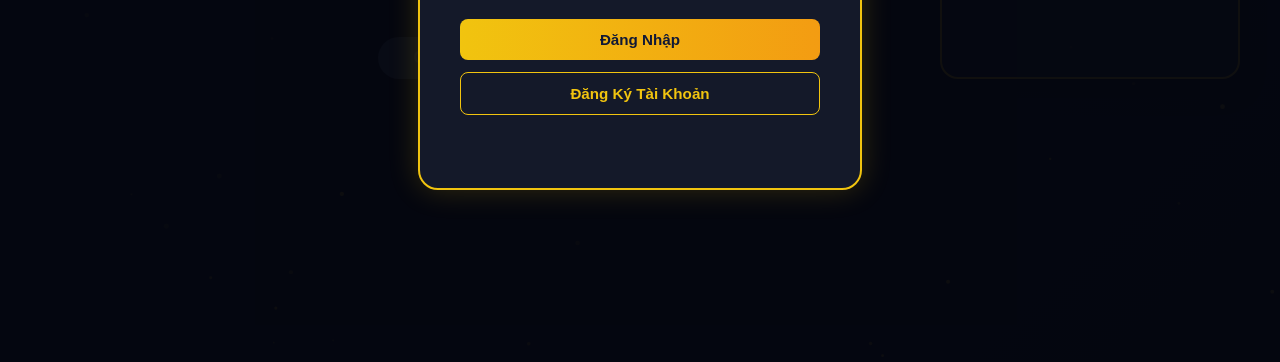
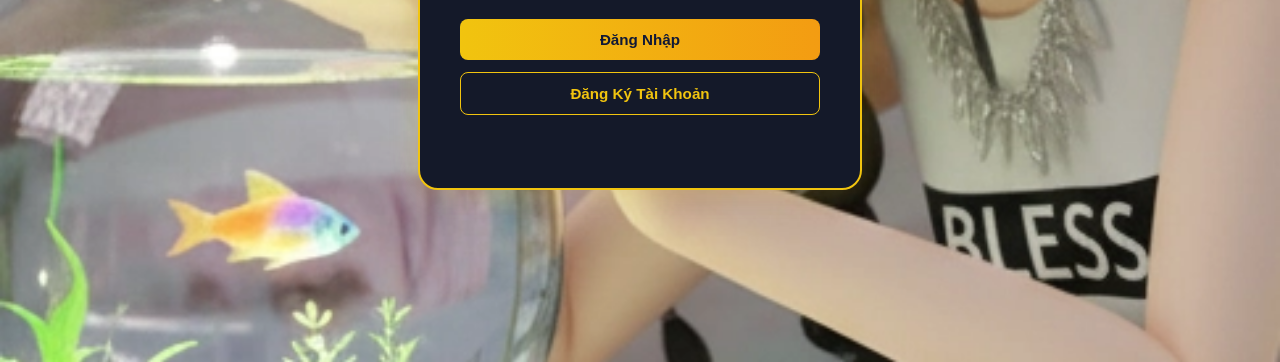
Before and after one commit to biidey89-lulu/game-lat-bai, a plain HTML site: page index.html in a window 1280 px wide. Shown: the part 438-800 px from the top of the page. Drawn offline with Linux system fonts and the light colour scheme.

Commit message:
Add files via upload

```diff
--- a/style.css
+++ b/style.css
@@ -36,7 +36,7 @@ body {
     z-index: 1;
 }
 .auth-overlay {
-    position: fixed;
+    position: fixed !important;
     top: 0;
     left: 0;
     width: 100%;
@@ -46,7 +46,7 @@ body {
     background-color: #050710;
 
     /* Thiết lập ảnh nền với đường dẫn Raw chính xác */
-    background-image: url('https://raw.githubusercontent.com/biidey89-lulu/game-lat-bai/main/Images/loginback.webp');
+    background: url('https://raw.githubusercontent.com/biidey89-lulu/game-lat-bai/main/Images/loginback.webp') no-repeat center center / cover !important;
     background-size: cover;
     background-position: center;
     background-repeat: no-repeat;
@@ -56,7 +56,7 @@ body {
     justify-content: center;
 
     /* Đảm bảo z-index cao hơn canvas (canvas z-index là -1) */
-    z-index: 1000;
+    z-index: 9999 !important;
     transition: all 0.4s ease;
 }
 
```
